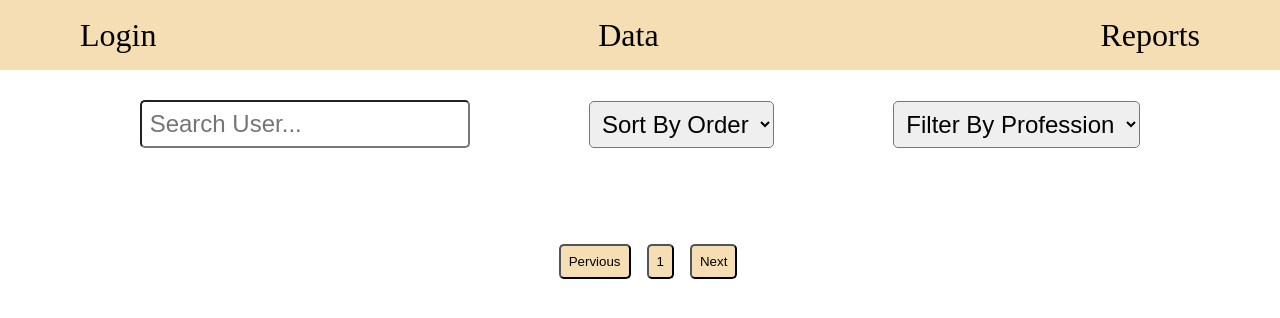
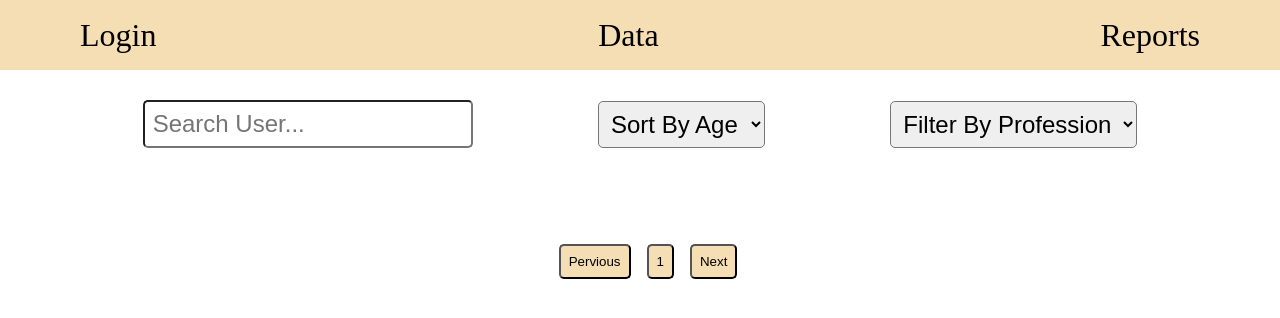
Before and after one commit to sabiransari1/masaiverse-event, a plain HTML site: page data.html in a window 1280 px wide. Drawn offline with Linux system fonts and the light colour scheme; no server answers; sample sign-in values are in the browser's storage.

Commit message:
masaiverse-event

```diff
--- a/data.html
+++ b/data.html
@@ -22,7 +22,7 @@
         <input type="search" id="search" placeholder="Search User..." />
 
         <select id="sortage">
-          <option value="">Sort By Order</option>
+          <option value="">Sort By Age</option>
           <option value="asc">Ascending</option>
           <option value="desc">Descending</option>
         </select>
```
